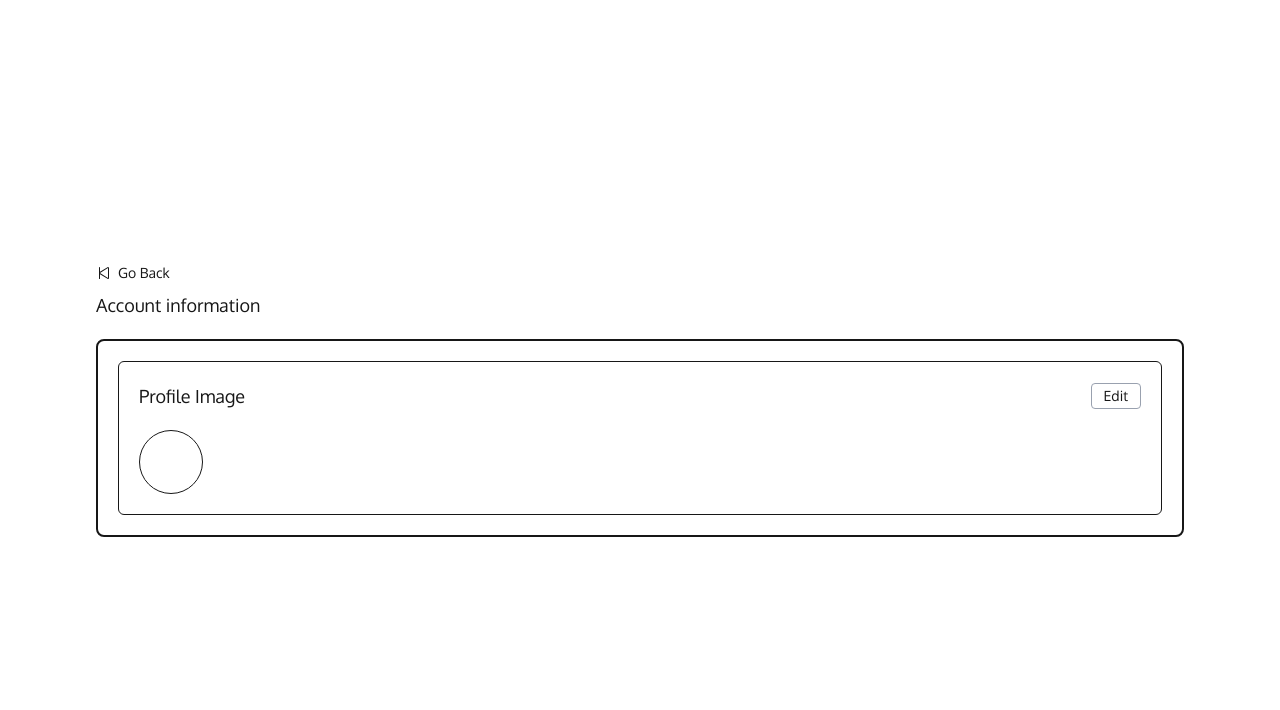
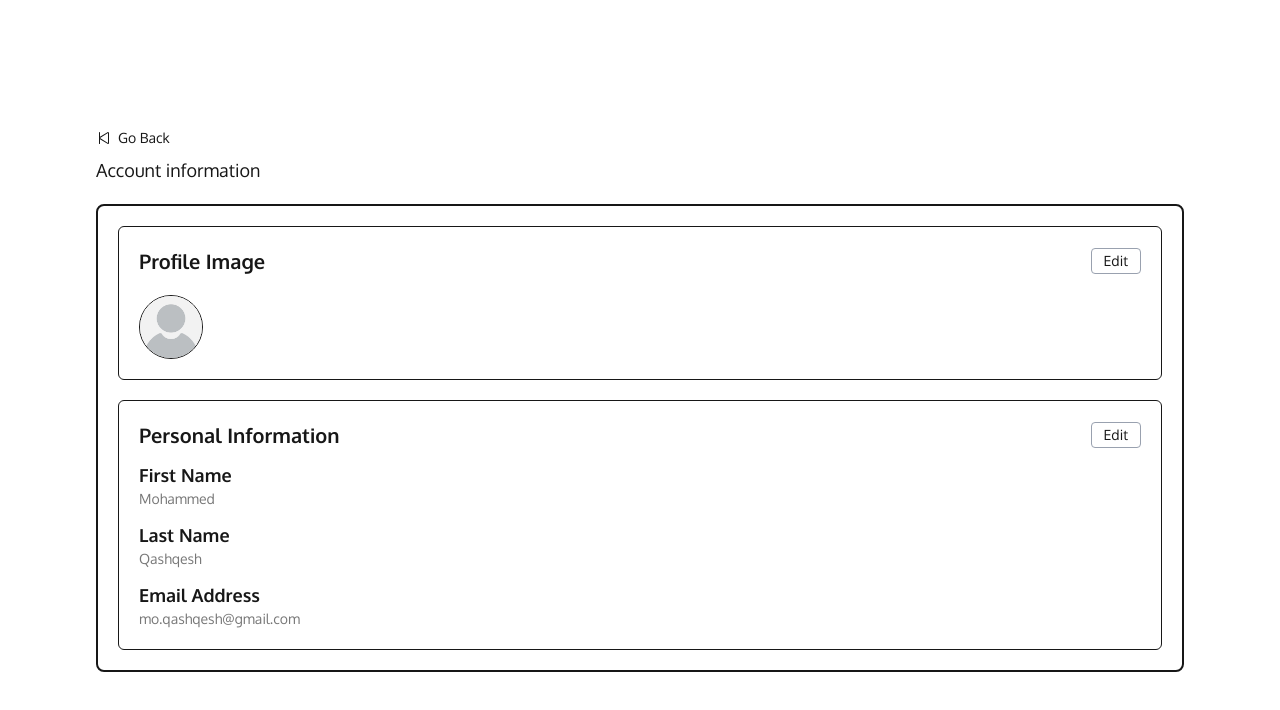
Before and after one commit to AbdallahShnaino/GSGLearnGate, a Next.js app: page /edit-profile in a window 1280 px wide. Shown: the top 710 px of the page. Built offline with nearby package versions, Linux system fonts and the light colour scheme.

Commit message:
LEAR-23 create edit personal information component without modal

```diff
--- a/app/(out)/edit-profile/page.tsx
+++ b/app/(out)/edit-profile/page.tsx
@@ -1,3 +1,4 @@
+import EditPersonalInformation from "@/components/EditPersonalInformation/EditPersonalInformation";
 import EditProfileImage from "@/components/EditProfileImage/EditProfileImage";
 import { SkipBack } from "@phosphor-icons/react/dist/ssr";
 import Link from "next/link";
@@ -16,8 +17,9 @@ const EditProfilePage = () => {
         </Link>
         <p className="text-lg mt-2">Account information</p>
       </div>
-      <div className="border-2 rounded-lg p-5">
+      <div className="border-2 rounded-lg p-5 flex flex-col gap-5">
         <EditProfileImage />
+        <EditPersonalInformation />
       </div>
     </div>
   );
--- /dev/null
+++ b/components/EditPersonalInformation/EditPersonalInformation.tsx
@@ -0,0 +1,39 @@
+import React from "react";
+
+const EditPersonalInformation = () => {
+  //================{For Test}======================
+  const user = {
+    firstName: "Mohammed",
+    lastName: "Qashqesh",
+    dateOfBirth: "2003-12-18",
+    email: "mo.qashqesh@gmail.com",
+  };
+  //================{For Test}======================
+
+  return (
+    <div className="border-1 p-5 rounded-md">
+      <div className="flex justify-between items-center">
+        <p className="text-xl font-bold">Personal Information</p>
+        <button className="border-1 border-gray-400 rounded py-0.5 px-3 cursor-pointer text-sm hover:bg-[var(--primary-color)] hover:text-white transition-all">
+          Edit
+        </button>
+      </div>
+      <div className="flex flex-col gap-3 mt-3">
+        <div>
+          <p className="text-lg font-bold">First Name</p>
+          <p className="text-[#777] text-sm">{user.firstName}</p>
+        </div>
+        <div>
+          <p className="text-lg font-bold">Last Name</p>
+          <p className="text-[#777] text-sm">{user.lastName}</p>
+        </div>
+        <div>
+          <p className="text-lg font-bold">Email Address</p>
+          <p className="text-[#777] text-sm">{user.email}</p>
+        </div>
+      </div>
+    </div>
+  );
+};
+
+export default EditPersonalInformation;
--- a/components/EditProfileImage/EditProfileImage.tsx
+++ b/components/EditProfileImage/EditProfileImage.tsx
@@ -1,15 +1,23 @@
+import Image from "next/image";
 import React from "react";
 
 const EditProfileImage = () => {
   return (
     <div className="border-1 p-5 rounded-md">
       <div className="flex justify-between items-center">
-        <p className="text-lg">Profile Image</p>
+        <p className="text-xl font-bold">Profile Image</p>
         <button className="border-1 border-gray-400 rounded py-0.5 px-3 cursor-pointer text-sm hover:bg-[var(--primary-color)] hover:text-white transition-all">
           Edit
         </button>
       </div>
-      <div className="border-1 w-16 h-16 rounded-full mt-5"></div>
+      <div className="border-1 w-16 h-16 rounded-full mt-5 flex justify-center items-center overflow-hidden">
+        <Image
+          src={"/img/Unknown_person.jpg"}
+          alt="user profile image"
+          width={64}
+          height={64}
+        />
+      </div>
     </div>
   );
 };
```
Also changed, not shown: public/img/Unknown_person.jpg (added).
